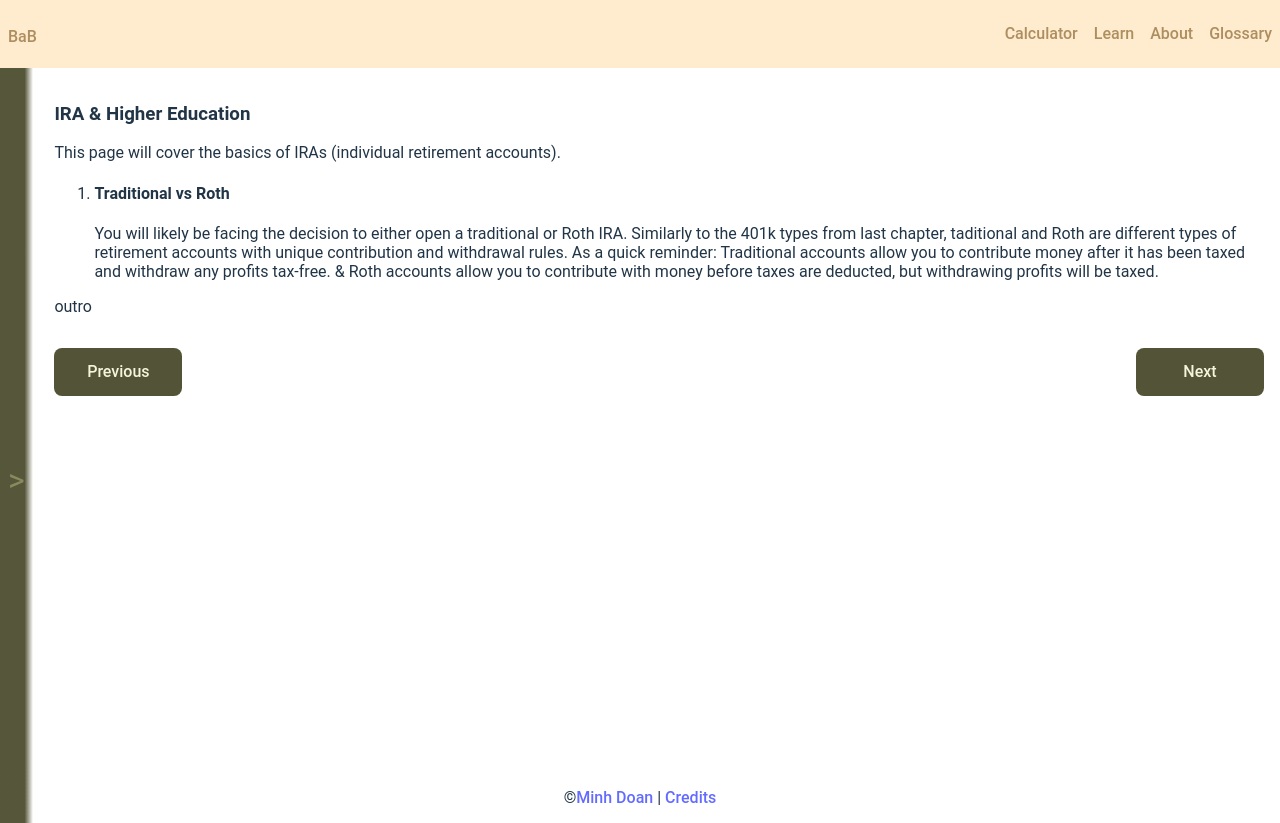
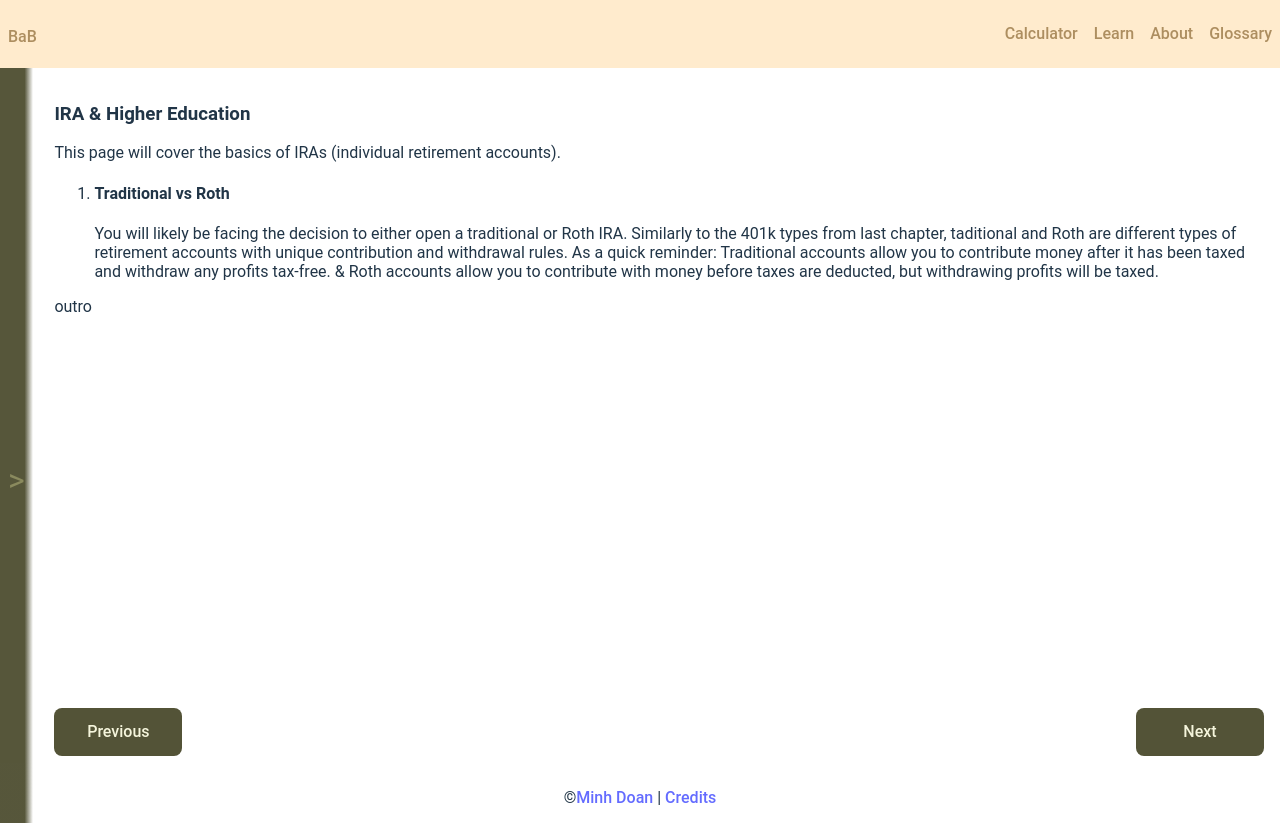
Before and after one commit to doanaminh/build-a-budget, a React (Vite) app in the folder client/: page /learn-ira in a window 1280 px wide. Built offline with nearby package versions, Linux system fonts and the light colour scheme; a web font is replaced by a local one.

Commit message:
updated class names for learn pages to push buttons down to the bottom

```diff
--- a/client/src/App.css
+++ b/client/src/App.css
@@ -280,7 +280,12 @@ main p {
 */
 .Learn {
   padding: 1rem;
+}
+.body {
   min-height: 84vh;
+  display: flex;
+  flex-direction: column;
+  justify-content: space-between;
 }
 
 .Page {
--- a/client/src/components/Modal.css
+++ b/client/src/components/Modal.css
@@ -17,9 +17,9 @@
     display: flex;
     flex-direction: column;
     align-items: center;
-    color: gainsboro;
+    color: white;
     border-radius: .5rem;
-    background-color: #43718b;
+    background-color: #554941;
     padding: 0 .9rem;
     padding-bottom: 1rem;
 }
--- a/client/src/pages/learn/Learn-Budget.tsx
+++ b/client/src/pages/learn/Learn-Budget.tsx
@@ -12,7 +12,7 @@ export default function () {
                 <section className="sidebar">
                     <Sidebar />
                 </section>
-                <section>
+                <section className="body">
                     <section>
                         <article>
                             <h3>Build a budget!</h3>
--- a/client/src/pages/learn/Learn-Debt.tsx
+++ b/client/src/pages/learn/Learn-Debt.tsx
@@ -12,7 +12,7 @@ export default function () {
                 <section className="sidebar">
                     <Sidebar />
                 </section>
-                <section>
+                <section className="body">
                     <article>
                         <h3>Paying Off Debts</h3>
                         <p>This section deals with the difficult matters of handling and eliminating debt. Although at times it may seem impossible, there is a way to eliminate it altogether. It takes time, but with a solid plan, you can maximize the efficiency at which you can pay them off.</p>
--- a/client/src/pages/learn/Learn-Employer-Intro.tsx
+++ b/client/src/pages/learn/Learn-Employer-Intro.tsx
@@ -12,7 +12,7 @@ export default function () {
                 <section className="sidebar">
                     <Sidebar />
                 </section>
-                <section>
+                <section className="body">
                     <article>
                         <h3>Build an Employer-Matched Retirement Account</h3>
                         <p>If your employer does NOT offer a retirement account WITH a match, you can skip this step. Alright! So, you're quite in control over your finances at this point! You're doing amazing. However, there is much more you can do to become more financially grounded. Do you now have more money remaining even after distributing the minimum required amounts from the previous two steps? Are you ready to start thinking about retirement?</p>
--- a/client/src/pages/learn/Learn-Ira.tsx
+++ b/client/src/pages/learn/Learn-Ira.tsx
@@ -12,7 +12,7 @@ export default function () {
                 <section className="sidebar">
                     <Sidebar />
                 </section>
-                <section>
+                <section className="body">
                     <article>
                         <h3>IRA & Higher Education</h3>
                         <p>This page will cover the basics of IRAs (individual retirement accounts).</p>
--- a/client/src/pages/learn/Learn-Long-Term-Goals.tsx
+++ b/client/src/pages/learn/Learn-Long-Term-Goals.tsx
@@ -12,7 +12,7 @@ export default function () {
                 <section className="sidebar">
                     <Sidebar />
                 </section>
-                <section>
+                <section className="body">
                     <article>
                         <h3>Preparing for the Future</h3>
                         <p>If you are at this step in your personal finance journey, I just want to say: congratulations! This is a huge achievement and you should be very proud of yourself! Finances are probably not an immediate burden anymore in your daily life. This section will be covering ways to maximize your efforts to save for the far future.</p>
--- a/client/src/pages/learn/Learn-Max-Retirement.tsx
+++ b/client/src/pages/learn/Learn-Max-Retirement.tsx
@@ -12,7 +12,7 @@ export default function () {
                 <section className="sidebar">
                     <Sidebar />
                 </section>
-                <section>
+                <section className="body">
                     <article>
                         <h3>Maximizing for Retirement</h3>
                         <p>Let's take a minute to check how much you are invested into your own retirement.</p>
@@ -54,7 +54,6 @@ export default function () {
                             onClick={() => navigate('/learn-long-term-goals')}
                         >Next</Button>
                     </article>
-
                 </section>
             </section>
 
--- a/client/src/pages/learn/Learn-Savings-EF.tsx
+++ b/client/src/pages/learn/Learn-Savings-EF.tsx
@@ -12,7 +12,7 @@ export default function () {
                 <section className="sidebar">
                     <Sidebar />
                 </section>
-                <section>
+                <section className="body">
                     <article>
                         <h3>Build an Emergency Fund</h3>
                         <p>Good job on moving your money around your budget! At this point you should have extra money monthly and are looking to distribute it into a savings account of some sort.</p>
@@ -50,7 +50,6 @@ export default function () {
                             onClick={() => navigate('/learn-employer-intro')}
                         >Next</Button>
                     </article>
-
                 </section>
             </section>
 
--- a/client/src/pages/learn/Learn.tsx
+++ b/client/src/pages/learn/Learn.tsx
@@ -6,7 +6,8 @@ export default function () {
 
     return (
         <>
-            <section className="Learn">
+            <section className="Learn body">
+                <section>
                     <h3>Personal Finance Basics Overview</h3>
                     <section>
                         <h4>Table of Contents</h4>
@@ -56,6 +57,7 @@ export default function () {
                             </li>
                         </ul>
                     </section>
+                </section>
 
                 <article className="buttons">
                     <Button
```
Lines whose indentation alone changed are shown as unchanged.
